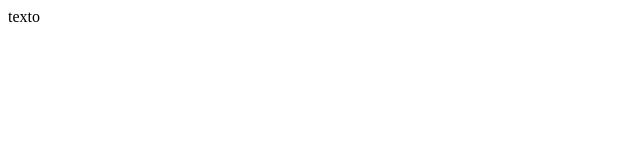
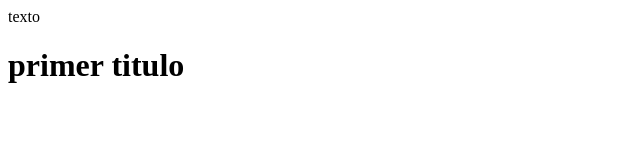
Before and after one commit to callejamatea/ejemplo, a plain HTML site: page index.html in a window 1280 px wide. Shown: the whole page, without its empty margins (0-640 px from the left). Drawn offline with Linux system fonts and the light colour scheme.

Commit message:
segunda modificacion

```diff
--- a/index.html
+++ b/index.html
@@ -5,6 +5,6 @@ texto <!DOCTYPE html>
     <title>mi titutlo</title>
   </head>
   <body>
-
+<h1> primer titulo</h1>
   </body>
 </html>
```
